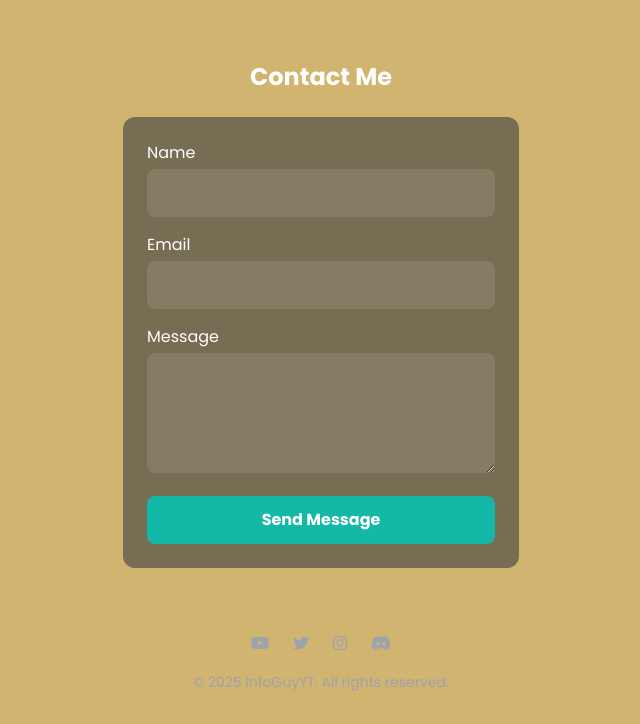
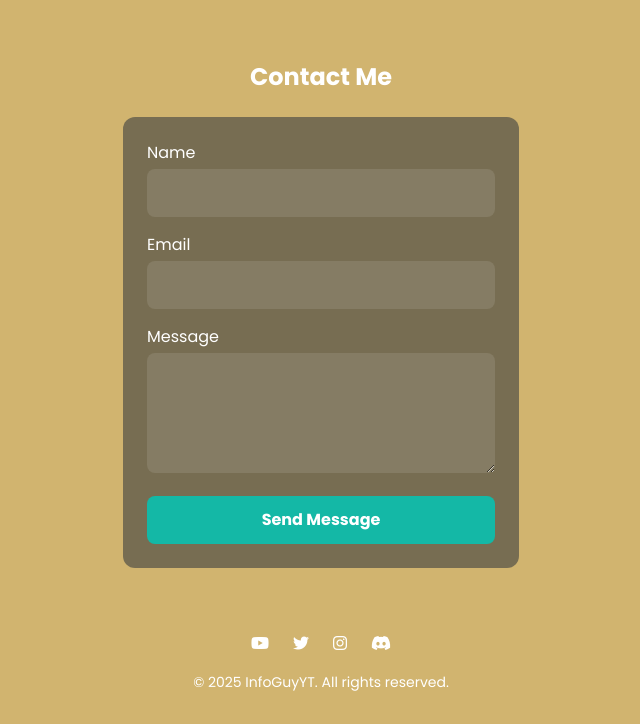
Before and after one commit to InfoGuyYT/InfoGuyYT.github.io, a plain HTML site: page index.html in a window 1280 px wide. Shown: the part 1894-2618 px from the top of the page, without its empty margins (319-959 px from the left). Drawn offline with nearby package versions, Linux system fonts and the light colour scheme.

Commit message:
Update index.html

```diff
--- a/index.html
+++ b/index.html
@@ -230,7 +230,7 @@
     </section>
 
     <!-- Footer -->
-    <footer class="mt-auto py-8 px-4 text-center text-gray-400">
+    <footer class="mt-auto py-8 px-4 text-center text-white">
         <div class="max-w-4xl mx-auto">
             <div class="flex justify-center space-x-6 mb-4">
                 <a href="https://youtube.com/@InfoGuyYT" class="social-icon hover:text-white"><i class="fab fa-youtube"></i></a>
```
